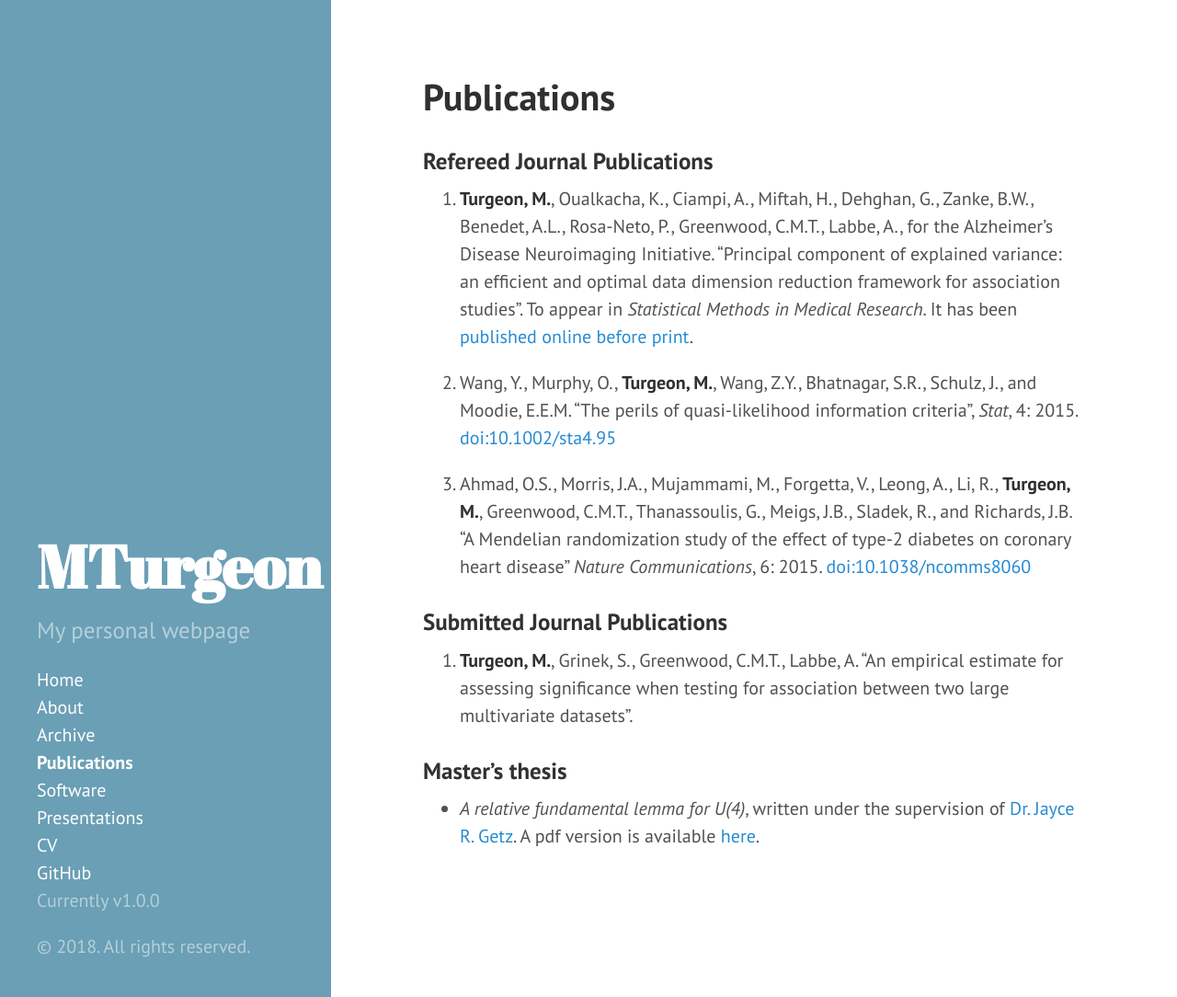
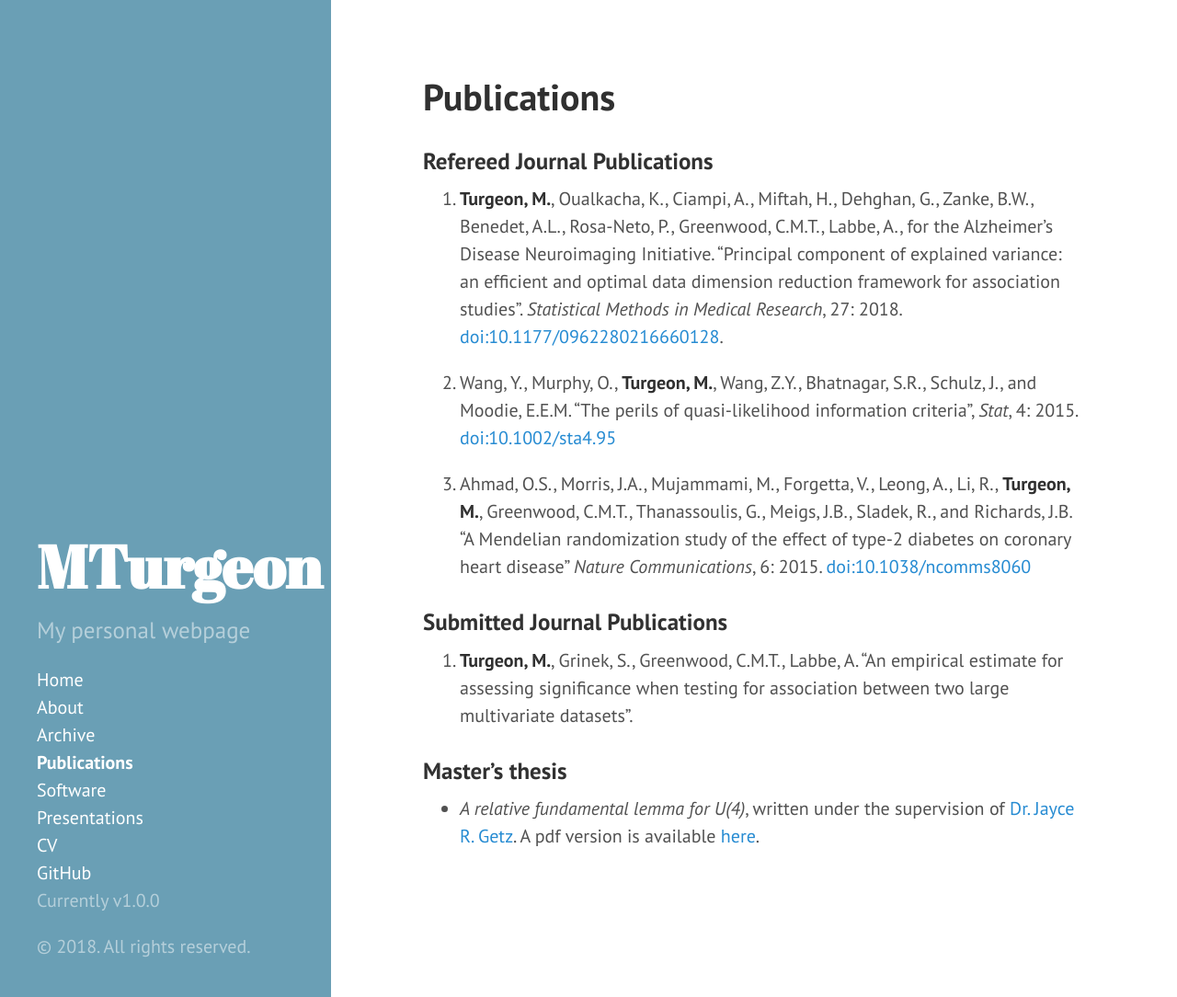
Before and after one commit to turgeonmaxime/old_website, a Jekyll site: the page built from publications.md, in a window 1280 px wide and 1084 px high. Shown: the whole window at 92% size. Built offline with Jekyll 4.4.1, drawn with Linux system fonts in a browser that asks for light colours.

Commit message:
pcev paper published

```diff
--- a/publications.md
+++ b/publications.md
@@ -5,7 +5,7 @@ title: Publications
 
 ### Refereed Journal Publications
 
- 1. **Turgeon, M.**, Oualkacha, K., Ciampi, A., Miftah, H., Dehghan, G., Zanke, B.W., Benedet, A.L., Rosa-Neto, P., Greenwood, C.M.T., Labbe, A., for the Alzheimer's Disease Neuroimaging Initiative. "Principal component of explained variance: an efficient and optimal data dimension reduction framework for association studies". To appear in *Statistical Methods in Medical Research*. It has been [published online before print](http://dx.doi.org/10.1177/0962280216660128).
+ 1. **Turgeon, M.**, Oualkacha, K., Ciampi, A., Miftah, H., Dehghan, G., Zanke, B.W., Benedet, A.L., Rosa-Neto, P., Greenwood, C.M.T., Labbe, A., for the Alzheimer's Disease Neuroimaging Initiative. "Principal component of explained variance: an efficient and optimal data dimension reduction framework for association studies". *Statistical Methods in Medical Research*, 27: 2018. [doi:10.1177/0962280216660128](http://dx.doi.org/10.1177/0962280216660128).
 
  2. Wang, Y., Murphy, O., **Turgeon, M.**, Wang, Z.Y., Bhatnagar, S.R., Schulz, J., and Moodie, E.E.M. "The perils of quasi-likelihood information criteria", *Stat*, 4: 2015. [doi:10.1002/sta4.95](http://dx.doi.org/10.1002/sta4.95)
 
```
